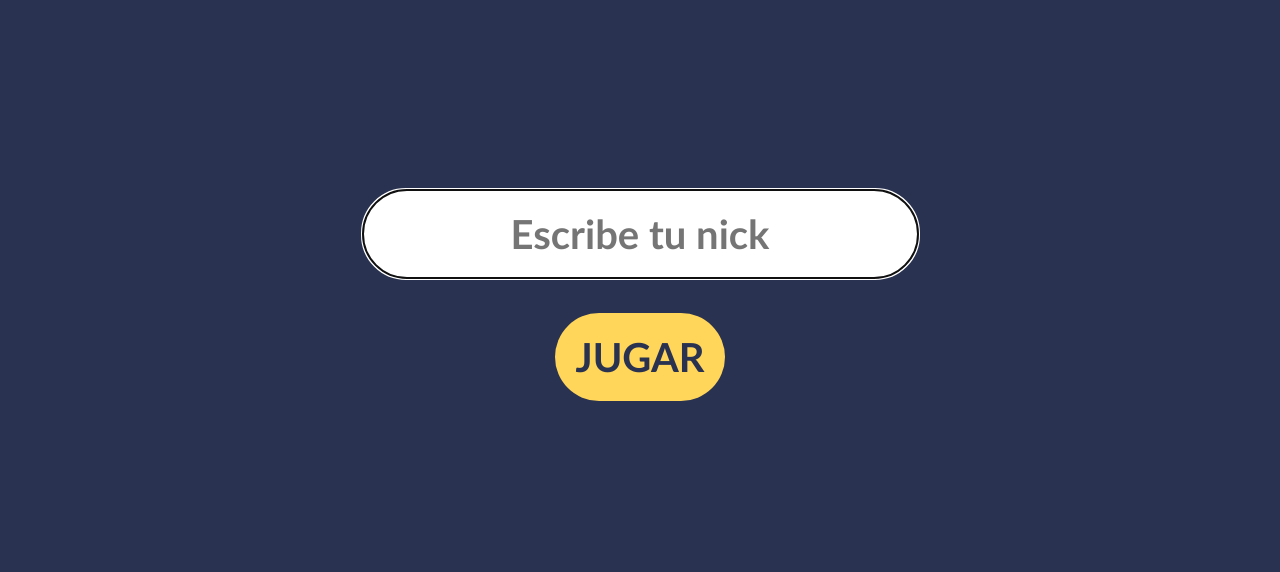
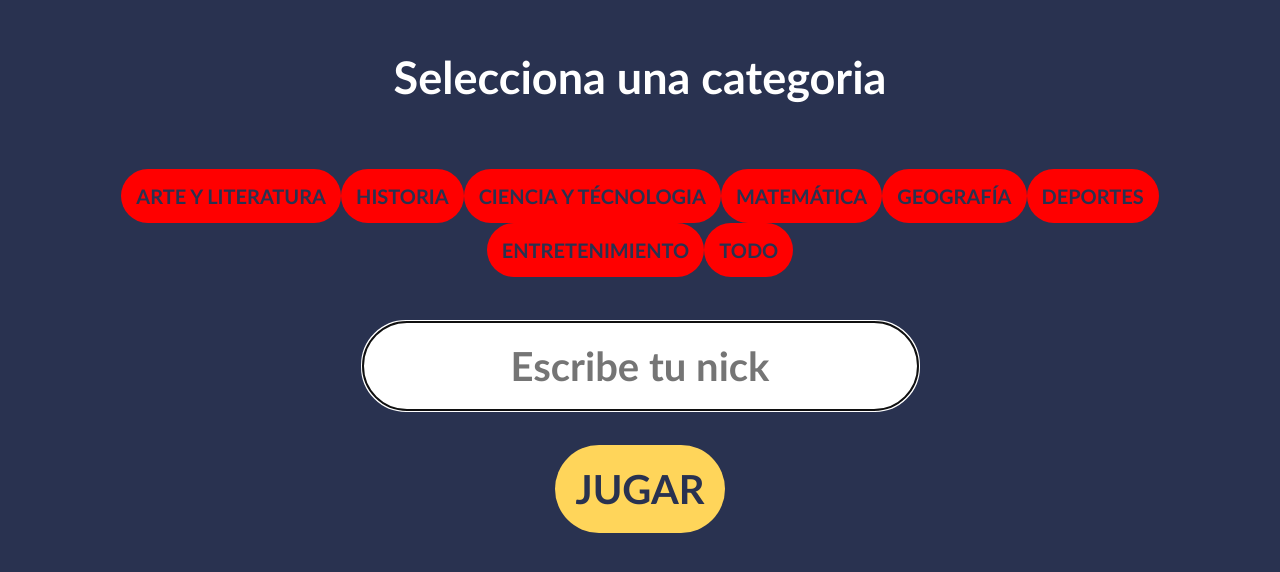
Before and after one commit to fedenu1993/trivia, a plain HTML site: page index.html in a window 1280 px wide. Shown: the part 130-702 px from the top of the page. Drawn offline with Linux system fonts and the light colour scheme; some packages are replaced by stand-ins of ours; a script that the page names is missing.

Commit message:
agregando seleccion categoria

```diff
--- a/app.js
+++ b/app.js
@@ -4,6 +4,7 @@ const botonPrincipal = document.querySelector(".btn-principal");
 const cuadro = document.querySelector(".cuadro");
 const img = document.querySelector(".imagen");
 const form = document.querySelector("form");
+const botonesCat = document.getElementsByClassName("categorias");
 var jugador = document.getElementById("jugador");
 var cantidadRespondidas = 1;
 var puntos;
@@ -157,6 +158,8 @@ botonFixed.addEventListener("click",()=>{
 
 });
 
+
+
 //Tabla de lugares con LocalStorage
 
 var nombre;
--- a/index.html
+++ b/index.html
@@ -22,7 +22,7 @@
           font-family: "candara","helvetica";
       }
       .iniciar{
-          margin: 40vh auto;
+          margin: 20vh auto;
           display: flex;
           flex-direction: column;
           align-items: center;
@@ -49,6 +49,38 @@
           cursor: pointer;
           color: #293250;
           background-color: #ffd55a;
+      }
+      .categorias{
+          width: 90vw;
+          height: auto;
+          padding: 20px;
+          display: flex;
+          flex-wrap: wrap;
+          justify-content: center;
+          margin-bottom: 25px;
+      }
+      label{
+          color: white;
+          padding: 20px;
+          font-size: 45px;
+          text-align: center;
+          font-family: "calibri","helvetica";
+          font-weight: bold;
+          border: none;
+          border-radius: 50px;
+          margin-bottom: 25px;
+      }
+      .btn-noSeleccionado{
+          padding: 15px;
+          text-transform: uppercase;
+          font-size: 20px;
+          font-family: "calibri","helvetica";
+          font-weight: bold;
+          border-radius: 50px;
+          border: none;
+          cursor: pointer;
+          color: #293250;
+          background-color: red;
       }
       .desaparecer{
           animation: desaparecer 1s;
@@ -189,6 +221,17 @@
   </style>
 
     <form class="iniciar">
+        <label for="">Selecciona una categoria</label>
+        <div class="categorias">
+            <button class="btn-noSeleccionado">Arte y literatura</button>
+            <button class="btn-noSeleccionado">Historia</button>
+            <button class="btn-noSeleccionado">Ciencia y técnologia</button>
+            <button class="btn-noSeleccionado">Matemática</button>
+            <button class="btn-noSeleccionado">Geografía</button>
+            <button class="btn-noSeleccionado">Deportes</button>
+            <button class="btn-noSeleccionado">Entretenimiento</button>
+            <button class="btn-noSeleccionado">Todo</button>
+        </div>
         <input type="text" class=""" id="jugador" aria-describedby="helpId" placeholder="Escribe tu nick" autofocus>
         <input type="submit" class="btn-principal" value="jugar">
     </form>
```
